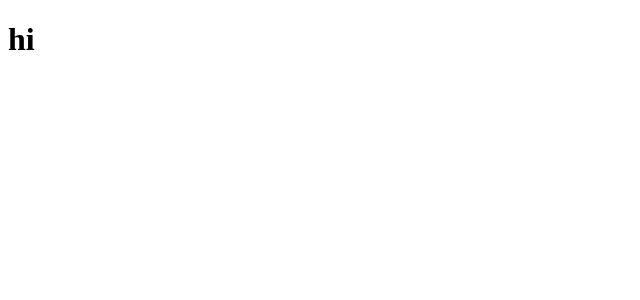
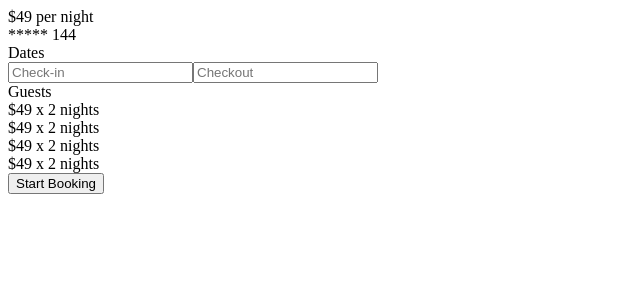
Before and after one commit to bedroost/booking, a React (Create React App) app in the folder client/: page / in a window 1280 px wide. Shown: the top 300 px of the page, without its empty margins (0-640 px from the left). Built offline with nearby package versions, Linux system fonts and the light colour scheme; the HTML template or start-up script is replaced by a standard one.

Commit message:
designed basic template

```diff
--- a/client/src/App.js
+++ b/client/src/App.js
@@ -1,12 +1,52 @@
 /* eslint-disable react/prefer-stateless-function */
 import React, { Component } from 'react';
-
 
 class App extends Component {
   render() {
     return (
       <div className="App">
-        <h1>hi</h1>
+        <div className="BookingFormOutline">
+          <div className="BookingFormInnerOutline">
+            <div className="BookingFormHeader">
+              <span className="Price">$49 </span>
+              <span className="PriceDesc">per night</span>
+              <div>
+                <span>***** 144</span>
+              </div>
+            </div>
+            <form>
+              <div className="BookingForm">
+                <div className="Dates">
+                  <span>Dates</span>
+                  <div className="Checking">
+                    <input id="checkin" placeholder="Check-in"></input>
+                    <span id="arrow"></span>
+                    <input id="checkout" placeholder="Checkout"></input>
+                  </div>
+                </div>
+                <span>Guests</span>
+                <div className="Guests">
+
+                </div>
+                <div className="Details">
+                  <div>
+                    <span>$49 x 2 nights</span>
+                  </div>
+                  <div>
+                    <span>$49 x 2 nights</span>
+                  </div>
+                  <div>
+                    <span>$49 x 2 nights</span>
+                  </div>
+                  <div>
+                    <span>$49 x 2 nights</span>
+                  </div>
+                </div>
+                <button className="Button"><span>Start Booking</span></button>
+              </div>
+            </form>
+          </div>
+        </div>
       </div>
     );
   }
```
Also changed, not shown: 2 other files (tests, documents, lock files or other folders).
